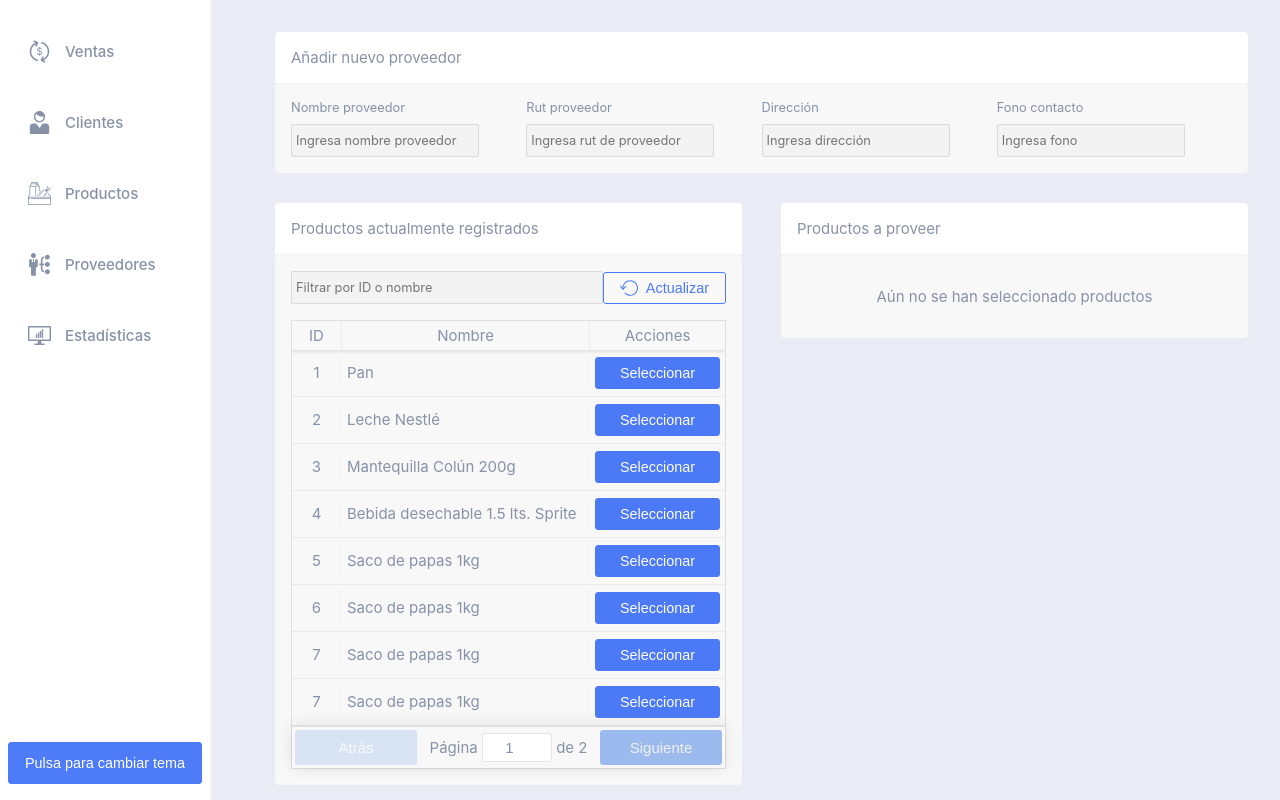
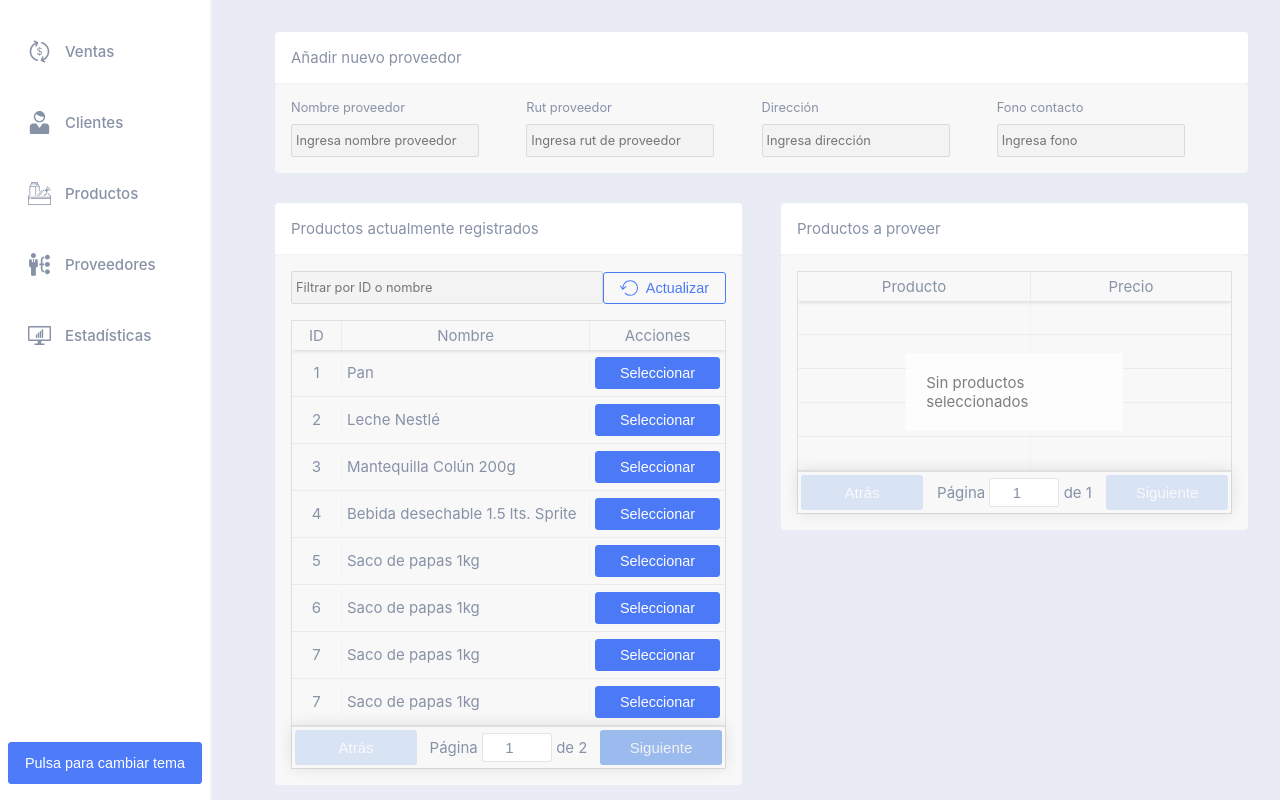
Before and after one commit to Chrossu/Yuyitos, a React (Create React App) app: page /proveedores in a window 1280 px wide. Built offline with nearby package versions, Linux system fonts and the light colour scheme; sample sign-in values are in the browser's storage.

Commit message:
Created base structure of columns in provider tables

```diff
--- a/src/components/inputs/input/Input.tsx
+++ b/src/components/inputs/input/Input.tsx
@@ -5,7 +5,7 @@ import Label from 'components/texts/label/Label'
 import FlexContainer from 'components/cards/flexContainer/FlexContainer'
 
 type ComponentProps = {
-  id: string
+  id?: string
   name?: string
   placeholder: string
   value: string
--- a/src/components/tables/reactTable/ReactTable.tsx
+++ b/src/components/tables/reactTable/ReactTable.tsx
@@ -10,22 +10,26 @@ interface ComponentProps {
   filterable?: boolean
   defaultPageSize?: number
   isLoading?: boolean
+  showPageSizeOptions?: boolean
+  noDataText?: string
 }
 
-const ReactTable: React.FC<ComponentProps> = ({ data, columns, filterable, defaultPageSize, isLoading }) => {
+const ReactTable: React.FC<ComponentProps> = ({ data, columns, filterable, defaultPageSize, showPageSizeOptions, noDataText }) => {
   return (
     <Table
+      style={{ width: '100%' }}
       filterable={filterable}
       data={data}
       columns={columns}
       defaultPageSize={defaultPageSize ? defaultPageSize : data.length > 8 ? 8 : data.length + 1}
-      showPageSizeOptions={false}
+      showPageSizeOptions={!!showPageSizeOptions}
       pageText='Página'
       nextText='Siguiente'
       previousText='Atrás'
       loadingText='Cargando...'
       ofText='de '
       rowsText='filas'
+      noDataText={noDataText}
     />
   )
 }
--- a/src/layout/providers/addProvider/AddProvider.tsx
+++ b/src/layout/providers/addProvider/AddProvider.tsx
@@ -3,8 +3,6 @@ import ProviderDataForm from './providerDataForm.tsx'
 import ProviderItemsForm from './providerItemsForm.tsx'
 import { ProviderFormState } from 'types/provider'
 import { Product } from 'types/product'
-
-
 
 interface ComponentProps {
 
@@ -175,10 +173,18 @@ const AddProvider: React.FC<ComponentProps> = props => {
     setProductsDataArray(mockData)
   }, [])
 
+  const setSelectedProduct = (selectedProduct: Product) => {
+    setSelectedProductsArray([...selectedProductsArray, selectedProduct])
+  }
+  console.log(selectedProductsArray)
   return (
     <>
       <ProviderDataForm providerFormState={providerForm} setProviderFormState={setProviderForm} />
-      <ProviderItemsForm productsArray={productsDataArray} />
+      <ProviderItemsForm
+        productsArray={productsDataArray}
+        selectedProductsArray={selectedProductsArray}
+        setSelectedProduct={setSelectedProduct}
+      />
     </>
   )
 }
--- a/src/layout/providers/addProvider/providerItemsForm.tsx/ProviderItemsForm.tsx
+++ b/src/layout/providers/addProvider/providerItemsForm.tsx/ProviderItemsForm.tsx
@@ -12,16 +12,26 @@ import { ReactTable } from 'components/tables'
 
 interface ComponentProps {
   productsArray: Product[]
+  selectedProductsArray: Product[]
+  setSelectedProduct: (p: Product) => void
 }
 
-const ProviderItemsForm: React.FC<ComponentProps> = ({ productsArray }) => {
+const ProviderItemsForm: React.FC<ComponentProps> = props => {
+  const { productsArray, selectedProductsArray, setSelectedProduct } = props
+
   const [filterValue, setFilterValue] = React.useState<string>('')
 
   const handleFilterChange = (e: React.ChangeEvent<HTMLInputElement>) => {
     setFilterValue(e.currentTarget.value)
   }
 
-  const columns = [
+  const handleSelectedProduct = (rowInfo: any) => {
+    const product = { ...rowInfo.original, price: '' }
+
+    setSelectedProduct(product)
+  }
+
+  const leftTableColumns = [
     {
       Header: 'ID',
       accessor: 'id',
@@ -35,10 +45,35 @@ const ProviderItemsForm: React.FC<ComponentProps> = ({ productsArray }) => {
     },
     {
       Header: 'Acciones',
-      Cell: (rowInfo: any) => <Button color='primary' width='100%' customHeight='32px'>Seleccionar</Button>,
+      Cell: (rowInfo: any) => (
+        <Button color='primary' width='100%' customHeight='32px' onClick={() => handleSelectedProduct(rowInfo)}>
+          Seleccionar
+        </Button>
+      ),
       width: 135
     }
   ]
+
+  const rightTableColumns = [
+    {
+      Header: 'Producto',
+      accessor: 'productName',
+      style: { margin: 'auto' }
+    },
+    {
+      Header: 'Precio',
+      accessor: 'price',
+      Cell: (rowInfo: any) => {
+        return (
+          // <Input value={rowInfo.price} />
+          <h1>asd</h1>
+        )
+      },
+      style: { margin: 'auto' },
+      width: 200
+    }
+  ]
+
   return (
     <FlexContainer marginTop='30px' justifyContent='space-between'>
       <FlexContainer flexDirection='column' width='48%'>
@@ -60,7 +95,7 @@ const ProviderItemsForm: React.FC<ComponentProps> = ({ productsArray }) => {
             productsArray.length === 0 ?
               <EmptyContainerMsg message='No se han encontrado productos.' />
               :
-              <ReactTable data={productsArray} columns={columns} />
+              <ReactTable data={productsArray} columns={leftTableColumns} />
           }
         </CardContainer>
       </FlexContainer>
@@ -69,7 +104,12 @@ const ProviderItemsForm: React.FC<ComponentProps> = ({ productsArray }) => {
           Productos a proveer
         </CardContainer>
         <CardContainer>
-          <EmptyContainerMsg message='Aún no se han seleccionado productos' />
+          <ReactTable
+            data={selectedProductsArray}
+            columns={rightTableColumns}
+            defaultPageSize={5}
+            noDataText='Sin productos seleccionados'
+          />
         </CardContainer>
       </FlexContainer>
     </FlexContainer>
```
